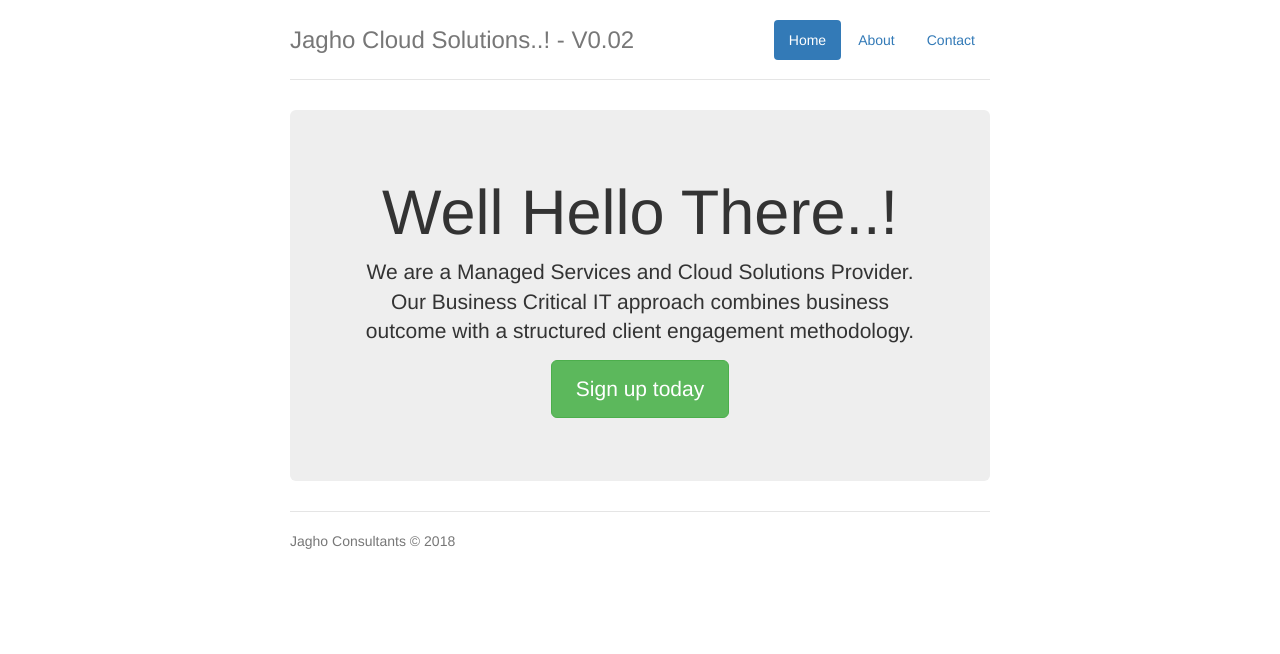
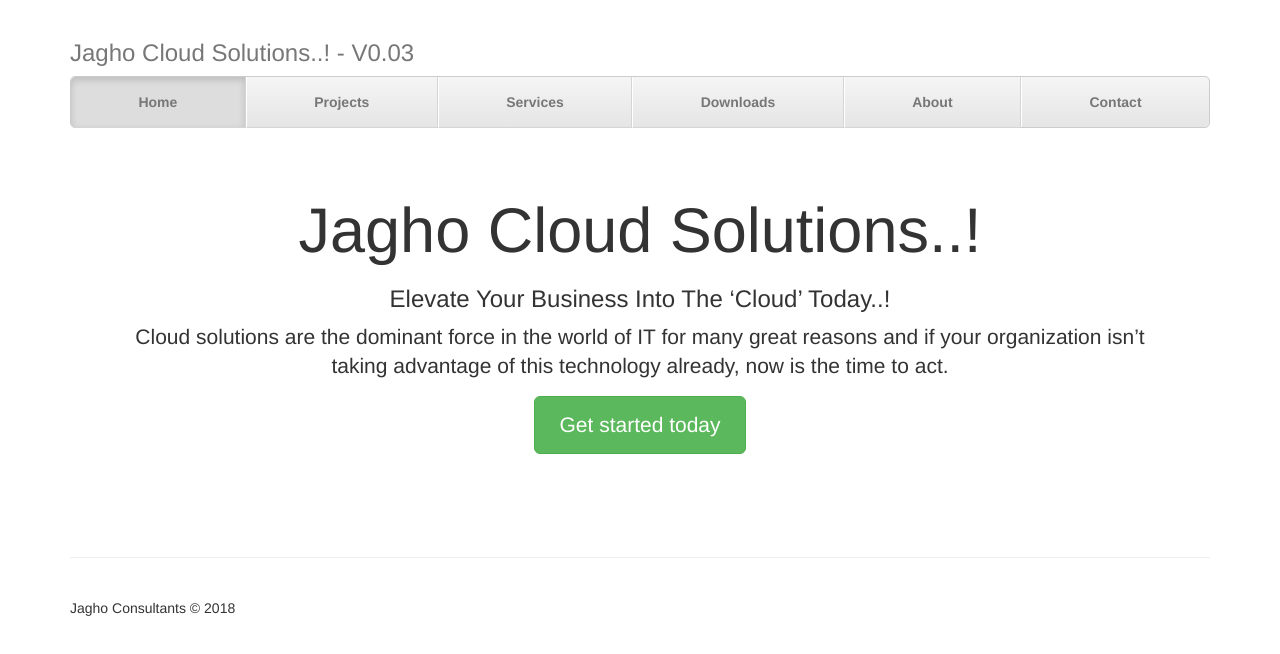
Before and after one commit to kbab6aoo/myDemoWebApp, a plain HTML site: page index.html in a window 1280 px wide. Drawn offline with Linux system fonts and the light colour scheme.

Commit message:
SWDA - V3

```diff
--- a/index.html
+++ b/index.html
@@ -1,5 +1,5 @@
 <!-- A Sample Demo Web Application -->
-<!-- SWDA - V2 release-0.02 -->
+<!-- SWDA - V3 release-0.03 -->
 <!DOCTYPE html>
 <html lang="en">
   <head>
@@ -9,90 +9,100 @@
     <meta name="description" content="">
     <meta name="author" content="">
 
-    <title>Jagho Cloud Solutions.. - V2</title>
+    <title>Jagho Cloud Solutions - V3</title>
 
     <!-- Bootstrap core CSS -->
     <link href="bootstrap.min.css" rel="stylesheet">
 
     <!-- Custom styles for this template -->
     <style>
-    /* Space out content a bit */
     body {
       padding-top: 20px;
-      padding-bottom: 20px;
     }
 
-    /* Everything but the jumbotron gets side spacing for mobile first views */
-    .header,
-    .marketing,
     .footer {
-      padding-right: 15px;
-      padding-left: 15px;
-    }
-
-    /* Custom page header */
-    .header {
-      border-bottom: 1px solid #e5e5e5;
-    }
-    /* Make the masthead heading the same height as the navigation */
-    .header h3 {
-      padding-bottom: 19px;
-      margin-top: 0;
-      margin-bottom: 0;
-      line-height: 40px;
-    }
-
-    /* Custom page footer */
-    .footer {
-      padding-top: 19px;
-      color: #777;
-      border-top: 1px solid #e5e5e5;
-    }
-
-    /* Customize container */
-    @media (min-width: 768px) {
-      .container {
-        max-width: 730px;
-      }
-    }
-    .container-narrow > hr {
-      margin: 30px 0;
+      padding-top: 40px;
+      padding-bottom: 40px;
+      margin-top: 40px;
+      border-top: 1px solid #eee;
     }
 
     /* Main marketing message and sign up button */
     .jumbotron {
       text-align: center;
-      border-bottom: 1px solid #e5e5e5;
+      background-color: transparent;
     }
     .jumbotron .btn {
       padding: 14px 24px;
       font-size: 21px;
     }
 
-    /* Supporting marketing content */
-    .marketing {
-      margin: 40px 0;
+    /* Customize the nav-justified links to be fill the entire space of the .navbar */
+
+    .nav-justified {
+      background-color: #eee;
+      border: 1px solid #ccc;
+      border-radius: 5px;
     }
-    .marketing p + h4 {
-      margin-top: 28px;
+    .nav-justified > li > a {
+      padding-top: 15px;
+      padding-bottom: 15px;
+      margin-bottom: 0;
+      font-weight: bold;
+      color: #777;
+      text-align: center;
+      background-color: #e5e5e5; /* Old browsers */
+      background-image: -webkit-gradient(linear, left top, left bottom, from(#f5f5f5), to(#e5e5e5));
+      background-image: -webkit-linear-gradient(top, #f5f5f5 0%, #e5e5e5 100%);
+      background-image:      -o-linear-gradient(top, #f5f5f5 0%, #e5e5e5 100%);
+      background-image: -webkit-gradient(linear, left top, left bottom, from(top), color-stop(0%, #f5f5f5), to(#e5e5e5));
+      background-image:         linear-gradient(top, #f5f5f5 0%, #e5e5e5 100%);
+      filter: progid:DXImageTransform.Microsoft.gradient( startColorstr='#f5f5f5', endColorstr='#e5e5e5',GradientType=0 ); /* IE6-9 */
+      background-repeat: repeat-x; /* Repeat the gradient */
+      border-bottom: 1px solid #d5d5d5;
+    }
+    .nav-justified > .active > a,
+    .nav-justified > .active > a:hover,
+    .nav-justified > .active > a:focus {
+      background-color: #ddd;
+      background-image: none;
+      -webkit-box-shadow: inset 0 3px 7px rgba(0,0,0,.15);
+              box-shadow: inset 0 3px 7px rgba(0,0,0,.15);
+    }
+    .nav-justified > li:first-child > a {
+      border-radius: 5px 5px 0 0;
+    }
+    .nav-justified > li:last-child > a {
+      border-bottom: 0;
+      border-radius: 0 0 5px 5px;
+    }
+
+    @media (min-width: 768px) {
+      .nav-justified {
+        max-height: 52px;
+      }
+      .nav-justified > li > a {
+        border-right: 1px solid #d5d5d5;
+        border-left: 1px solid #fff;
+      }
+      .nav-justified > li:first-child > a {
+        border-left: 0;
+        border-radius: 5px 0 0 5px;
+      }
+      .nav-justified > li:last-child > a {
+        border-right: 0;
+        border-radius: 0 5px 5px 0;
+      }
     }
 
     /* Responsive: Portrait tablets and up */
     @media screen and (min-width: 768px) {
       /* Remove the padding we set earlier */
-      .header,
+      .masthead,
       .marketing,
       .footer {
         padding-right: 0;
         padding-left: 0;
-      }
-      /* Space out the masthead */
-      .header {
-        margin-bottom: 30px;
-      }
-      /* Remove the bottom border on the jumbotron for visual effect */
-      .jumbotron {
-        border-bottom: 0;
       }
     }
     </style>
@@ -107,23 +117,30 @@
   <body>
 
     <div class="container">
-      <div class="header">
+
+      <div class="masthead">
+        <h3 class="text-muted">Jagho Cloud Solutions..! - V0.03</h3>
         <nav>
-          <ul class="nav nav-pills pull-right">
-            <li role="presentation" class="active"><a href="#">Home</a></li>
-            <li role="presentation"><a href="#">About</a></li>
-            <li role="presentation"><a href="#">Contact</a></li>
+          <ul class="nav nav-justified">
+            <li class="active"><a href="#">Home</a></li>
+            <li><a href="#">Projects</a></li>
+            <li><a href="#">Services</a></li>
+            <li><a href="#">Downloads</a></li>
+            <li><a href="#">About</a></li>
+            <li><a href="#">Contact</a></li>
           </ul>
         </nav>
-        <h3 class="text-muted">Jagho Cloud Solutions..! - V0.02</h3>
       </div>
 
+      <!-- Jumbotron -->
       <div class="jumbotron">
-        <h1>Well Hello There..!</h1>
-        <p class="lead">We are a Managed Services and Cloud Solutions Provider. Our Business Critical IT approach combines business outcome with a structured client engagement methodology.</p>
-        <p><a class="btn btn-lg btn-success" href="http://getbootstrap.com/examples/jumbotron-narrow/" role="button">Sign up today</a></p>
+        <h1>Jagho Cloud Solutions..!</h1>
+        <h3>Elevate Your Business Into The ‘Cloud’ Today..!</h3>
+        <p class="lead">Cloud solutions are the dominant force in the world of IT for many great reasons and if your organization isn’t taking advantage of this technology already, now is the time to act.</p>
+        <p><a class="btn btn-lg btn-success" href="http://getbootstrap.com/examples/justified-nav/" role="button">Get started today</a></p>
       </div>
 
+      <!-- Site footer -->
       <footer class="footer">
         <p>Jagho Consultants &copy; 2018</p>
       </footer>
```
